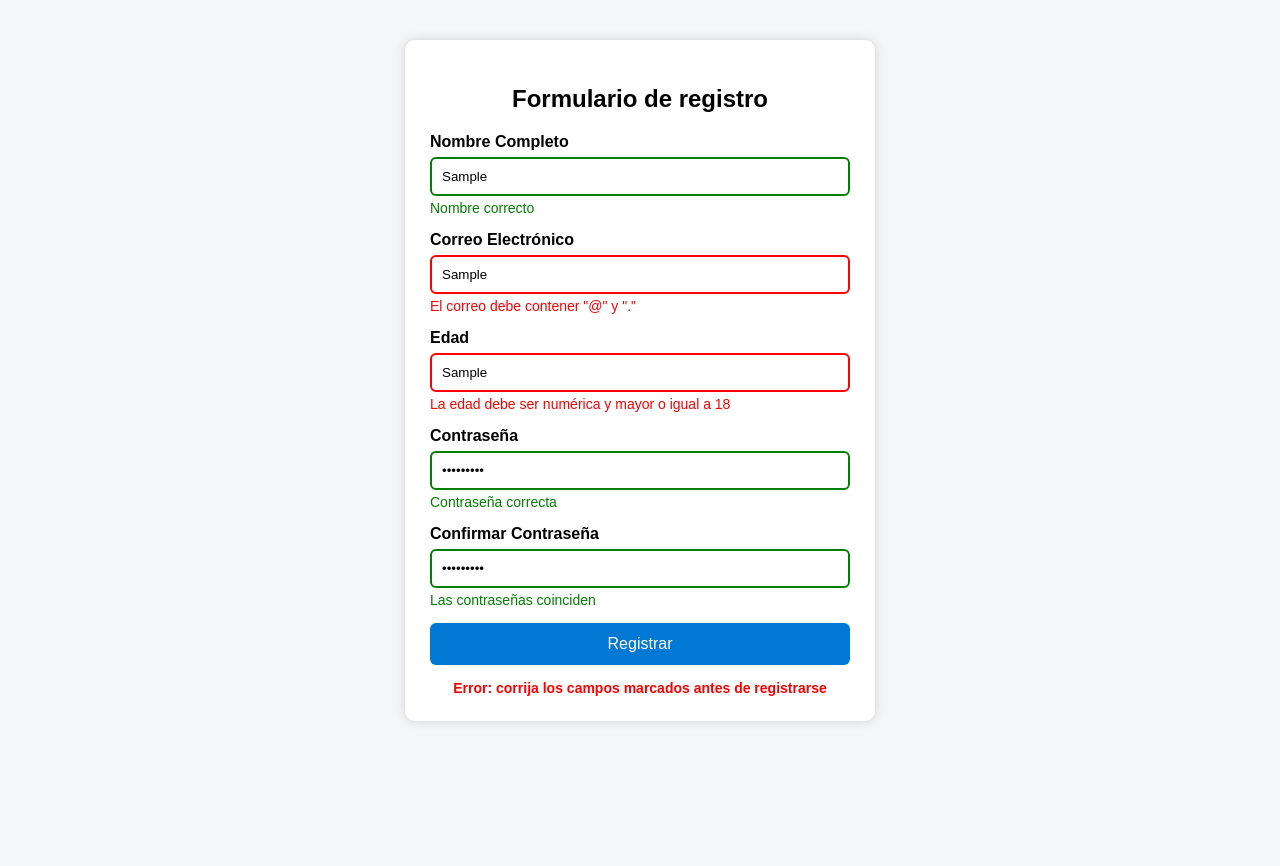
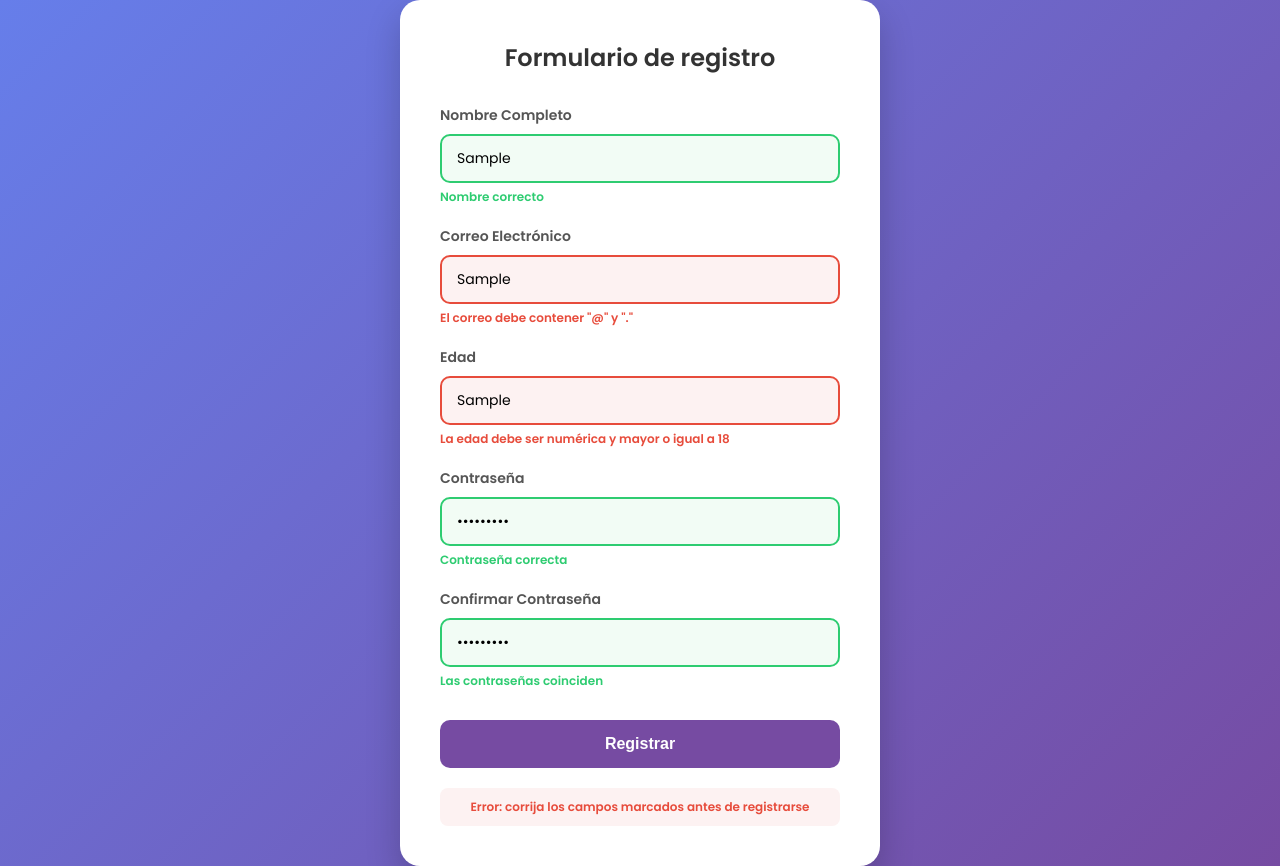
Before and after one commit to idaluz-ctrl/calculadora-web-js, a plain HTML site: page formulario/index.html in a window 1280 px wide. Both pictures are taken after typing "Sample", "Sample", "Sample", "Sample123", "Sample123" into the empty fields and a click on the button "Registrar". Before the commit the page ends 800 px from the top, so only its background shows below. Drawn offline with Linux system fonts and the light colour scheme.

Commit message:
style: mejorar el diseño visual de la calculadora y el formulario

```diff
--- a/calculadora/style_calculadora.css
+++ b/calculadora/style_calculadora.css
@@ -1,18 +1,84 @@
+/* Fondo de la página */
+body {
+  background-color: #1e1e24;
+  display: flex;
+  flex-direction: column;
+  align-items: center;
+  justify-content: center;
+  min-height: 100vh;
+  margin: 0;
+  font-family: 'Segoe UI', Tahoma, Geneva, Verdana, sans-serif;
+}
+
+h2 {
+  color: white;
+  letter-spacing: 2px;
+}
+
+/* Contenedor de la calculadora */
 .calculadora {
   display: inline-grid;
-  grid-template-columns: repeat(4, 60px);
-  gap: 5px;
-  margin-top: 10px;
+  grid-template-columns: repeat(4, 70px);
+  gap: 10px;
+  background-color: #2b2b36;
+  padding: 20px;
+  border-radius: 15px;
+  box-shadow: 0 10px 30px rgba(0, 0, 0, 0.5);
 }
-button {
-  padding: 10px;
-  font-size: 18px;
-}
+
+/* Pantalla */
 #pantalla {
   grid-column: span 4;
-  padding: 10px;
+  background-color: #1e1e24;
+  color: #fff;
+  padding: 15px;
+  font-size: 32px;
+  text-align: right;
+  border-radius: 10px;
+  margin-bottom: 10px;
+  box-shadow: inset 0 2px 5px rgba(0,0,0,0.5);
+  overflow-x: auto;
+}
+
+/* Estilo base de los botones */
+button {
+  padding: 20px;
   font-size: 20px;
-  text-align: right;
-  border: 1px solid #ccc;
-  margin-bottom: 5px;
+  font-weight: bold;
+  color: white;
+  background-color: #3b3b4a;
+  border: none;
+  border-radius: 50%; /* Botones redondos */
+  cursor: pointer;
+  transition: all 0.2s ease; /* Animación suave */
 }
+
+/* Efecto al pasar el mouse */
+button:hover {
+  background-color: #4a4a5e;
+  transform: scale(1.05); /* Se hace un poquito más grande */
+}
+
+/* Efecto al hacer clic */
+button:active {
+  transform: scale(0.95);
+}
+
+/* Colores para operadores (+ - * /) y el botón = */
+button:nth-child(4n), button:nth-child(15) {
+  background-color: #ff9500; /* Naranja tipo iOS */
+  color: white;
+}
+
+button:nth-child(4n):hover, button:nth-child(15):hover {
+  background-color: #ffaa33;
+}
+
+/* Color especial para el botón C */
+button:nth-child(14) {
+  background-color: #ff3b30; /* Rojo */
+}
+
+button:nth-child(14):hover {
+  background-color: #ff5c53;
+}
--- a/formulario/style_formulario.css
+++ b/formulario/style_formulario.css
@@ -1,79 +1,126 @@
+@import url('https://fonts.googleapis.com/css2?family=Poppins:wght@300;400;600&display=swap');
+
 body {
-  font-family: Arial, sans-serif;
-  background: #f4f6f9;
+  font-family: 'Poppins', sans-serif;
+  background: linear-gradient(135deg, #667eea 0%, #764ba2 100%);
   margin: 0;
   padding: 0;
+  min-height: 100vh;
+  display: flex;
+  align-items: center;
+  justify-content: center;
 }
 
 .contenedor {
-  width: 420px;
-  margin: 40px auto;
+  width: 100%;
+  max-width: 400px;
   background: white;
-  padding: 25px;
-  border-radius: 10px;
-  box-shadow: 0 0 12px rgba(0, 0, 0, 0.15);
+  padding: 40px;
+  border-radius: 20px;
+  box-shadow: 0 15px 35px rgba(0, 0, 0, 0.2);
 }
 
 h2 {
   text-align: center;
-  margin-bottom: 20px;
+  color: #333;
+  margin-top: 0;
+  margin-bottom: 30px;
+  font-weight: 600;
 }
 
 .grupo {
-  margin-bottom: 15px;
+  margin-bottom: 20px;
 }
 
 label {
   display: block;
-  margin-bottom: 6px;
-  font-weight: bold;
+  margin-bottom: 8px;
+  color: #555;
+  font-weight: 600;
+  font-size: 14px;
 }
 
 input {
   width: 100%;
-  padding: 10px;
-  border: 1px solid #999;
-  border-radius: 6px;
+  padding: 12px 15px;
+  border: 2px solid #e0e0e0;
+  border-radius: 10px;
   box-sizing: border-box;
+  font-family: 'Poppins', sans-serif;
+  font-size: 14px;
+  transition: all 0.3s ease;
+  outline: none;
 }
 
+input:focus {
+  border-color: #764ba2;
+  box-shadow: 0 0 8px rgba(118, 75, 162, 0.2);
+}
+
+/* Mensajes de error y éxito */
 .error {
-  color: red;
-  font-size: 14px;
-  margin-top: 4px;
+  color: #e74c3c;
+  font-size: 12px;
+  margin-top: 5px;
+  font-weight: 600;
 }
 
 .correcto {
-  color: green;
-  font-size: 14px;
-  margin-top: 4px;
+  color: #2ecc71;
+  font-size: 12px;
+  margin-top: 5px;
+  font-weight: 600;
 }
 
+/* Clases que aplica tu JS */
 .invalido {
-  border: 2px solid red;
+  border-color: #e74c3c;
+  background-color: #fdf2f2;
 }
 
 .valido {
-  border: 2px solid green;
+  border-color: #2ecc71;
+  background-color: #f2fcf5;
 }
 
+/* Botón */
 button {
   width: 100%;
-  padding: 12px;
-  background: #0078d4;
+  padding: 15px;
+  background: #764ba2;
   color: white;
   border: none;
-  border-radius: 6px;
+  border-radius: 10px;
   font-size: 16px;
+  font-weight: 600;
   cursor: pointer;
+  transition: background 0.3s ease, transform 0.2s ease;
+  margin-top: 10px;
 }
 
 button:hover {
-  background: #005fa3;
+  background: #5a387d;
+  transform: translateY(-2px);
+}
+
+button:active {
+  transform: translateY(0);
 }
 
 #mensajeGeneral {
   text-align: center;
-  margin-top: 15px;
-  font-weight: bold;
+  margin-top: 20px;
+  font-weight: 600;
+  padding: 10px;
+  border-radius: 8px;
 }
+
+#mensajeGeneral.error {
+  background-color: #fdf2f2;
+  color: #e74c3c;
+}
+
+#mensajeGeneral.correcto {
+  background-color: #f2fcf5;
+  color: #2ecc71;
+}
```
